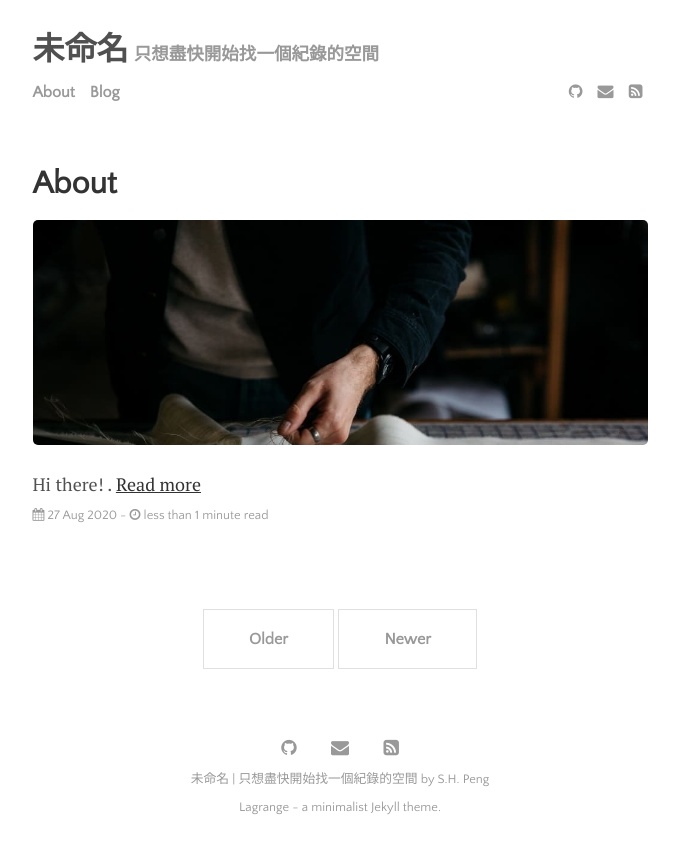
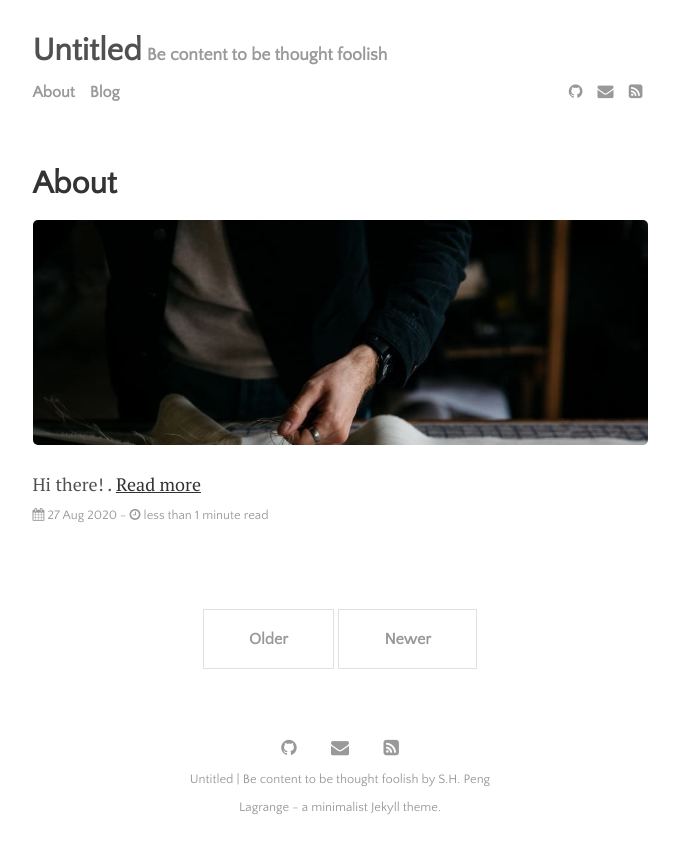
Before and after one commit to SimpCheck/simpcheck.github.io, a Jekyll site: the page built from index.html, in a window 1280 px wide. Shown: the top 854 px of the page, without its empty margins (300-979 px from the left). Built offline with Jekyll 4.4.1, drawn with Linux system fonts in a browser that asks for light colours; the list of posts is cut into pages by our own code.

Commit message:
update config

```diff
--- a/_config.yml
+++ b/_config.yml
@@ -20,8 +20,8 @@ permalink:           none
 plugins:             [jekyll-paginate, jekyll-sitemap, jekyll-feed, jekyll-seo-tag]
 
 # Customise atom feed settings (this is where Jekyll-Feed gets configuration information)
-title:		           '未命名'
-description:	       '只想盡快開始找一個紀錄的空間'
+title:		           'Untitled'
+description:	       'Be content to be thought foolish'
 author:              'S.H. Peng'
 
 # RSS 2.0 can be used instead of Atom by uncommenting following two lines
```
